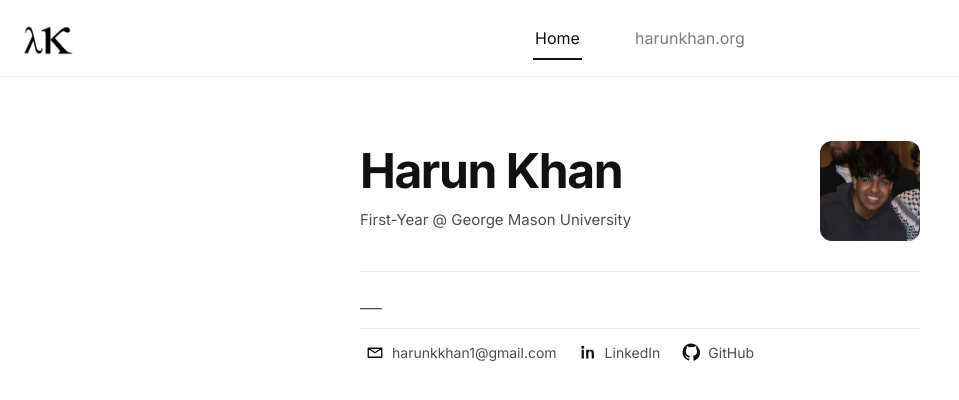
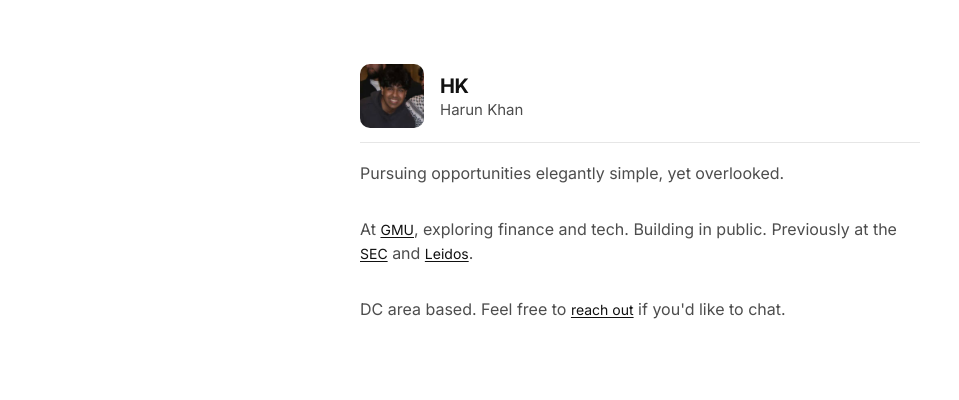
Before and after one commit to harunkkhan/personal-website, a React (Vite) app: page / in a window 1280 px wide. Shown: the top 400 px of the page, without its empty margins (0-959 px from the left). Built offline with nearby package versions, Linux system fonts and the light colour scheme.

Commit message:
new home page

```diff
--- a/index.html
+++ b/index.html
@@ -9,7 +9,8 @@
       href="https://fonts.googleapis.com/css2?family=Inter:wght@300;400;500;600;700&display=swap"
       rel="stylesheet"
     />
-    <title>Home</title>
+    <title>harunkhan.org</title>
+    <meta name="description" content="Harun Khan – harunkhan.org" />
   </head>
   <body>
     <div id="root"></div>
--- a/src/App.tsx
+++ b/src/App.tsx
@@ -11,17 +11,16 @@ function normalizeTab(hash: string): Tab {
   const raw = hash.replace(/^#/, "").trim().toLowerCase();
   switch (raw) {
     case "home":
-    case "":
       return "home";
     case "harunkhan-org":
       return "harunkhan-org";
+    case "":
     case "experience":
     case "education":
     case "projects":
     case "contact":
-      return "home";
     default:
-      return "home";
+      return "harunkhan-org";
   }
 }
 
@@ -271,7 +270,7 @@ export default function App() {
   const goToTab = (tabId: Tab) => {
     skipNextHashChange.current = true;
     setActiveTab(tabId);
-    window.location.hash = tabId === "home" ? "" : tabId;
+    window.location.hash = tabId === "harunkhan-org" ? "" : tabId;
   };
 
   const content = (() => {
@@ -637,10 +636,10 @@ export default function App() {
             <a
               href="#"
               className="siteLogo"
-              aria-label="Home"
+              aria-label="harunkhan.org"
               onClick={(e) => {
                 e.preventDefault();
-                goToTab("home");
+                goToTab("harunkhan-org");
               }}
             >
               <img src={`${import.meta.env.BASE_URL}hk-logo.png`} alt="Harun Khan" width={44} height={44} />
@@ -653,7 +652,7 @@ export default function App() {
                     <a
                       key={t.id}
                       className={`tab ${isActive ? "tabActive" : ""}`}
-                      href={t.id === "home" ? "#" : `#${t.id}`}
+                      href={t.id === "harunkhan-org" ? "#" : `#${t.id}`}
                       aria-current={isActive ? "page" : undefined}
                       onClick={(e) => {
                         e.preventDefault();
--- a/src/pages/HarunKhanOrgPage.tsx
+++ b/src/pages/HarunKhanOrgPage.tsx
@@ -15,10 +15,10 @@ export default function HarunKhanOrgPage() {
         </div>
       </div>
       <div className="pageDivider" />
+      <div className="harunkhanOrgParagraphs">
         <p className="sectionBody harunkhanOrgParagraph">
           Pursuing opportunities elegantly simple, yet overlooked.
         </p>
-      <div className="pageDivider" />
         <p className="sectionBody harunkhanOrgParagraph">
           At{" "}
           <a href="https://www.gmu.edu/" className="link" target="_blank" rel="noopener noreferrer">
@@ -34,7 +34,6 @@ export default function HarunKhanOrgPage() {
           </a>
           .
         </p>
-      <div className="pageDivider" />
         <p className="sectionBody harunkhanOrgParagraph">
         DC area based. Feel free to{" "}
         <a href="mailto:harunkkhan1@gmail.com" className="link">
@@ -42,6 +41,7 @@ export default function HarunKhanOrgPage() {
         </a>{" "}
         if you&apos;d like to chat.
         </p>
+      </div>
     </section>
   );
 }
--- a/src/styles.css
+++ b/src/styles.css
@@ -276,6 +276,12 @@ body {
 .harunkhanOrgName {
   font-size: 15px;
   color: var(--muted);
+}
+
+.harunkhanOrgParagraphs {
+  display: flex;
+  flex-direction: column;
+  gap: 32px;
 }
 
 .harunkhanOrgParagraph {
```
Lines whose indentation alone changed are shown as unchanged.
